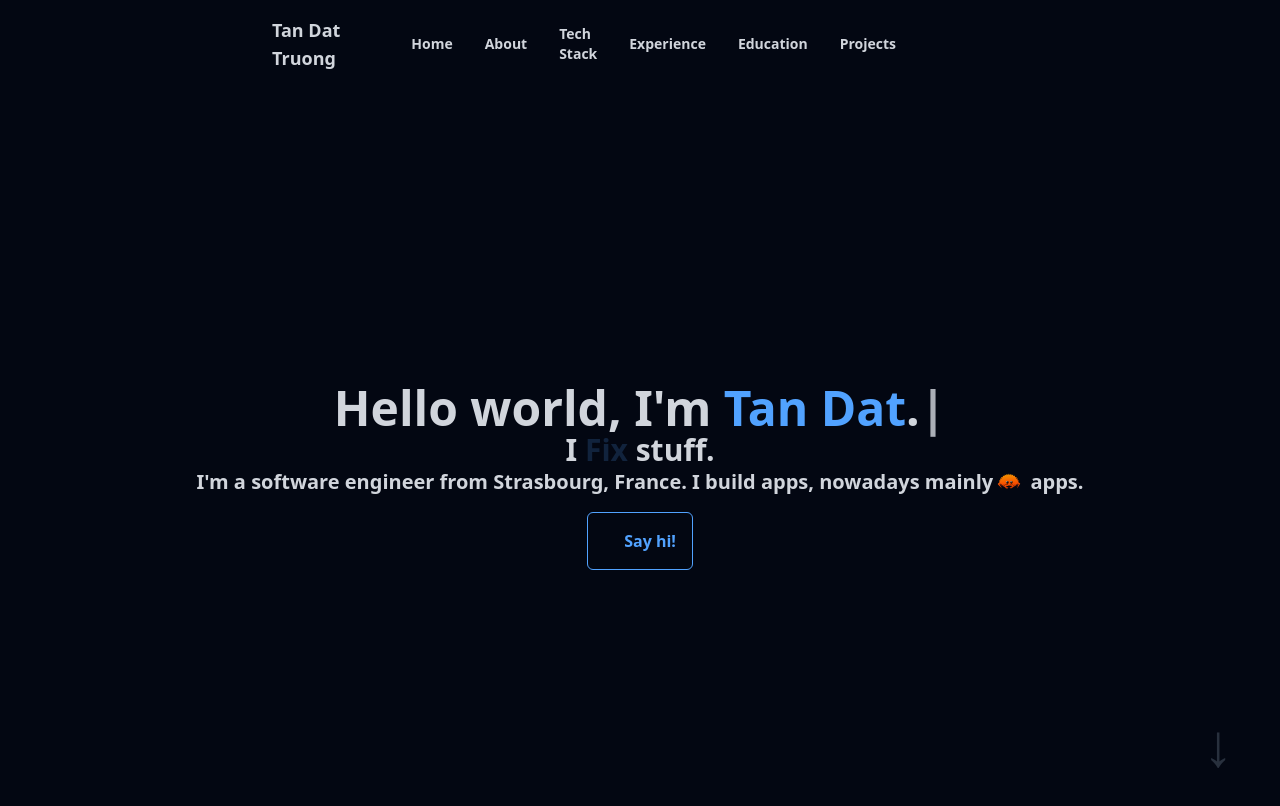
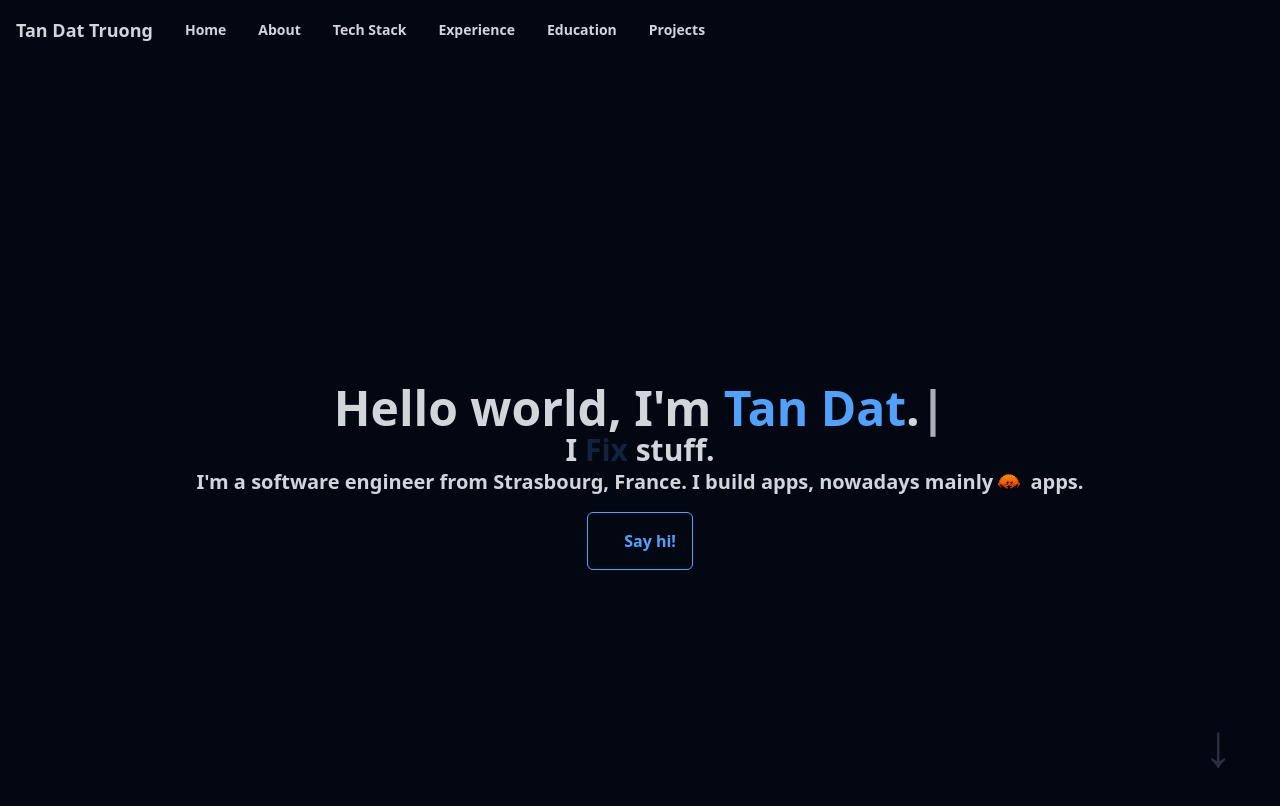
Before and after one commit to Stygmates/portfolio2025, a Next.js app: page / in a window 1280 px wide. Shown: the top 806 px of the page. Built offline with nearby package versions, Linux system fonts and the light colour scheme; some icons are missing.

Commit message:
Fix responsive design on the header

```diff
--- a/src/app/components/Header.tsx
+++ b/src/app/components/Header.tsx
@@ -5,7 +5,7 @@ import GitHubIcon from '@mui/icons-material/GitHub';
 
 export default function Header() {
     return (
-        <header className="bg-gray-950 p-4 md:mx-64 font-bold fixed top-0 left-0 right-0 z-10">
+        <header className="bg-gray-950 p-4 font-bold fixed top-0 left-0 right-0 z-10">
             <nav className='flex flex-row md:justify-between gap-8 justify-center'>
                 <div className='hidden md:flex'>
                     <h1 className="text-lg font-bold">Tan Dat Truong</h1>
@@ -18,7 +18,7 @@ export default function Header() {
                         <li><a href="#projects" className=" hover:text-blue-400">Projects</a></li>
                     </ul>
                 </div>
-                <ul className="flex gap-4">
+                <ul className="flex gap-4 items-center">
                     <li><a href="mailto:admin@tdtruong.com"><EmailIcon sx={{ color: 'white' }}/></a></li>
                     <li><a href="https://www.linkedin.com/in/tan-dat-truong/"><LinkedInIcon sx={{ color: 'white' }} /></a></li>
                     <li><a href="https://github.com/stygmates/"><GitHubIcon sx={{ color: 'white' }}/></a></li>
```
